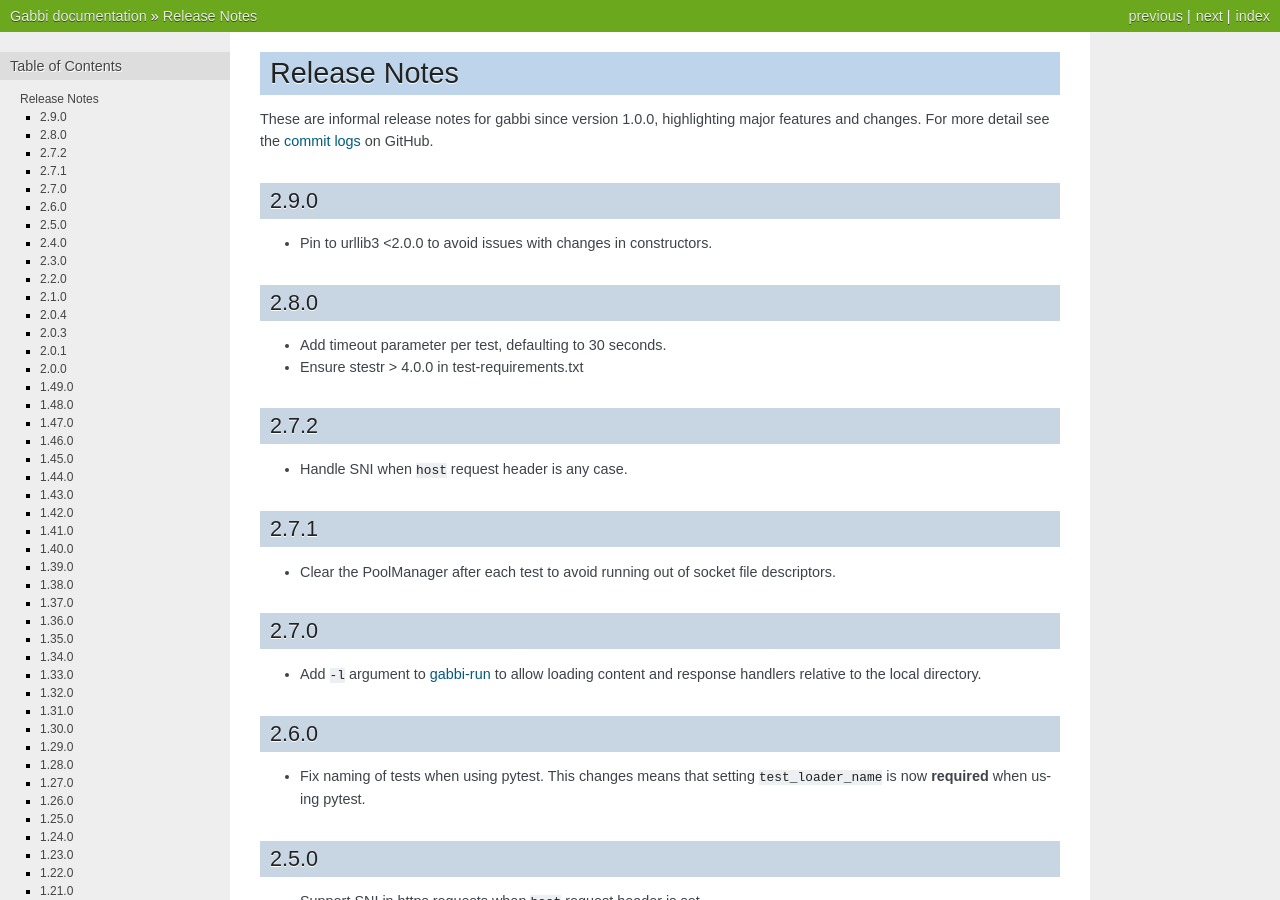
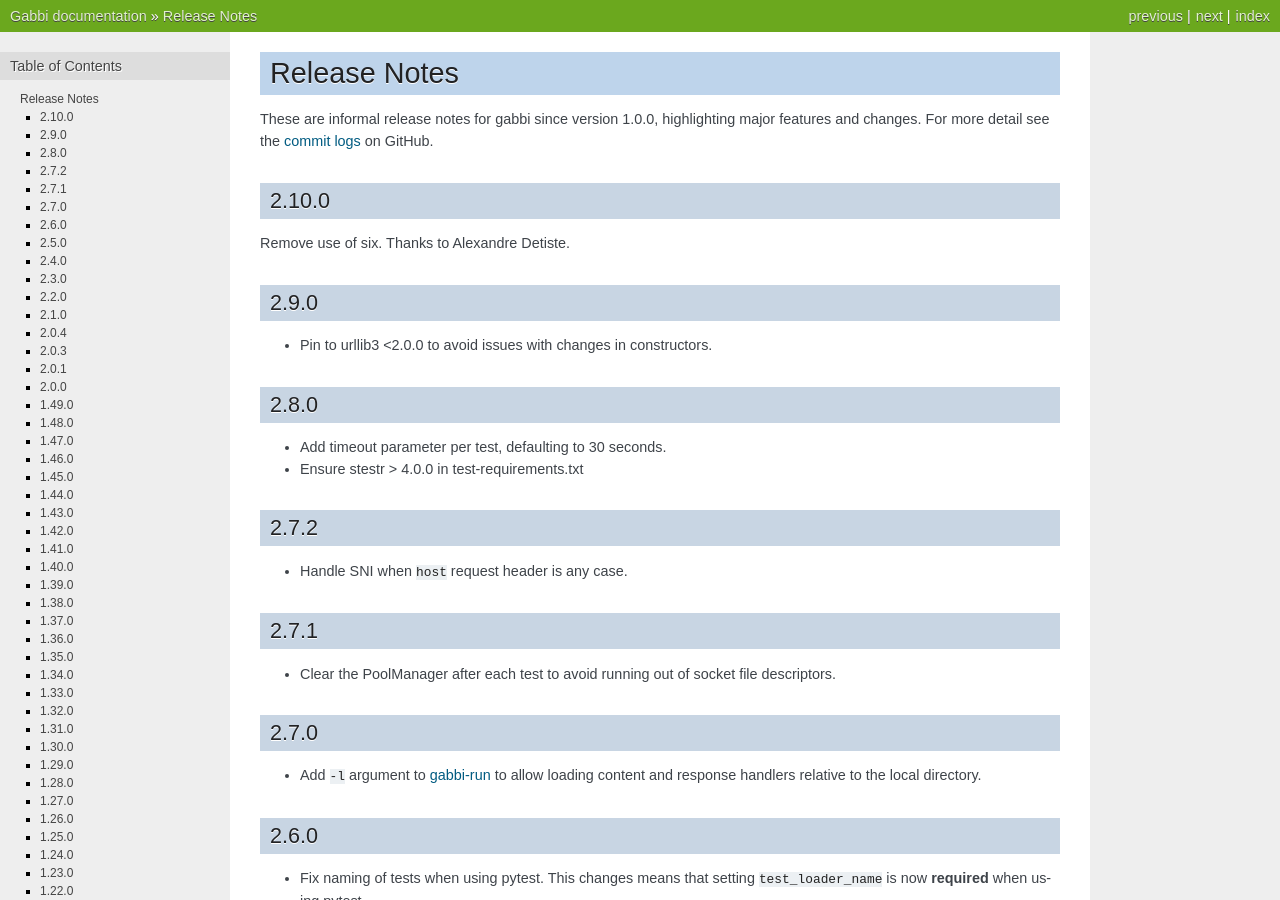
Before and after one commit to cdent/gabbi, a Sphinx documentation site: the page built from docs/source/release.rst, in a window 1280 px wide and 900 px high. Built offline with Sphinx 7.4.7, drawn with Linux system fonts in a browser that asks for light colours.

Commit message:
release 2.10.0

```diff
--- a/docs/source/release.rst
+++ b/docs/source/release.rst
@@ -4,6 +4,11 @@
 These are informal release notes for gabbi since version 1.0.0,
 highlighting major features and changes. For more detail see
 the `commit logs`_ on GitHub.
+
+2.10.0
+------
+
+Remove use of six. Thanks to Alexandre Detiste.
 
 2.9.0
 -----
@@ -423,6 +428,7 @@
 * Danek Duvall
 * Marc Abramowitz
 * Scott Wallace
+* Alexandre Detiste
 
 .. _commit logs: https://github.com/cdent/gabbi/commits
 .. _issues: https://github.com/cdent/gabbi/issues
--- a/gabbi/__init__.py
+++ b/gabbi/__init__.py
@@ -12,4 +12,4 @@
 # under the License.
 """See gabbi.driver and gabbbi.case."""
 
-__version__ = '2.9.0'
+__version__ = '2.10.0'
```
